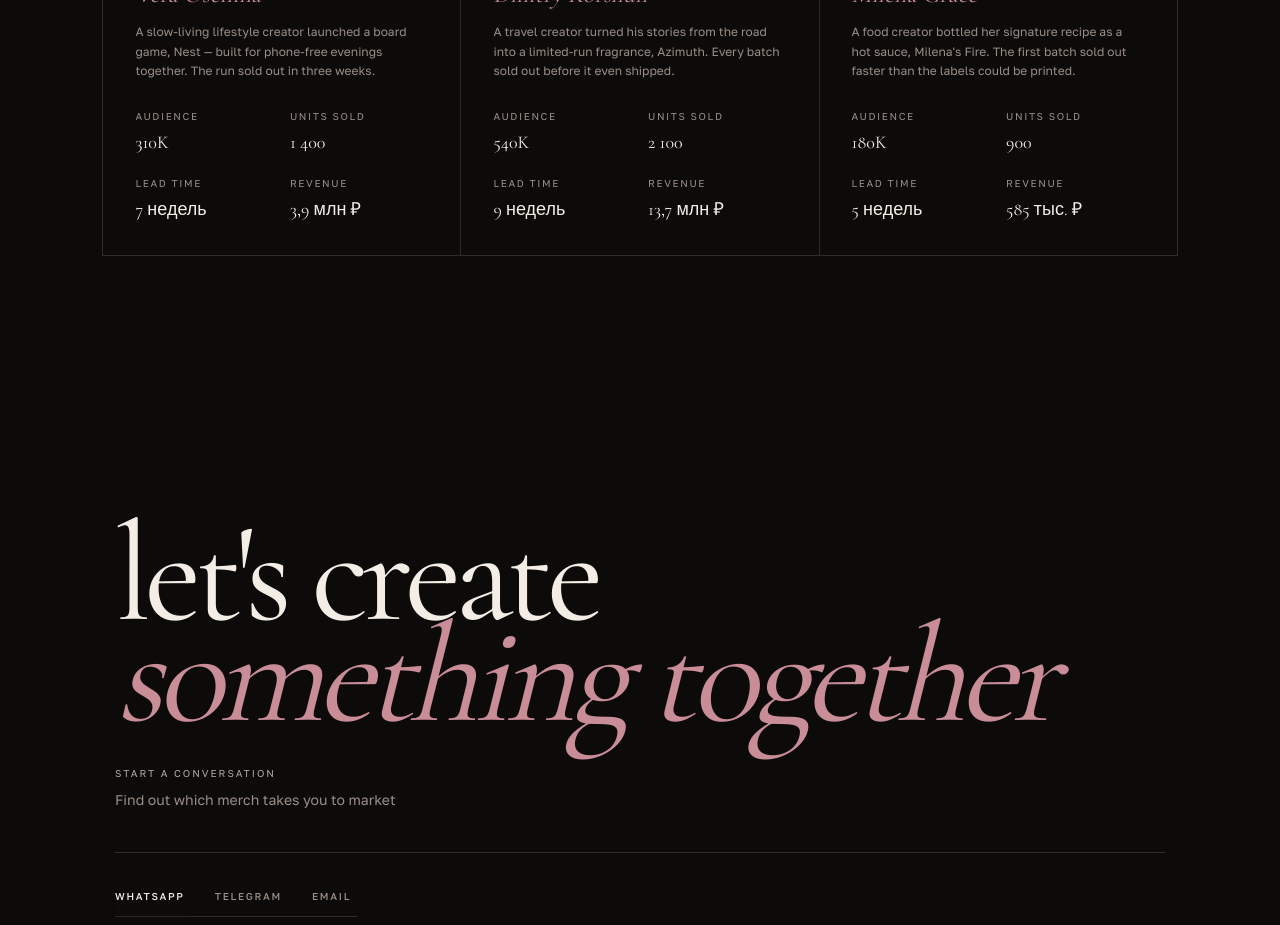
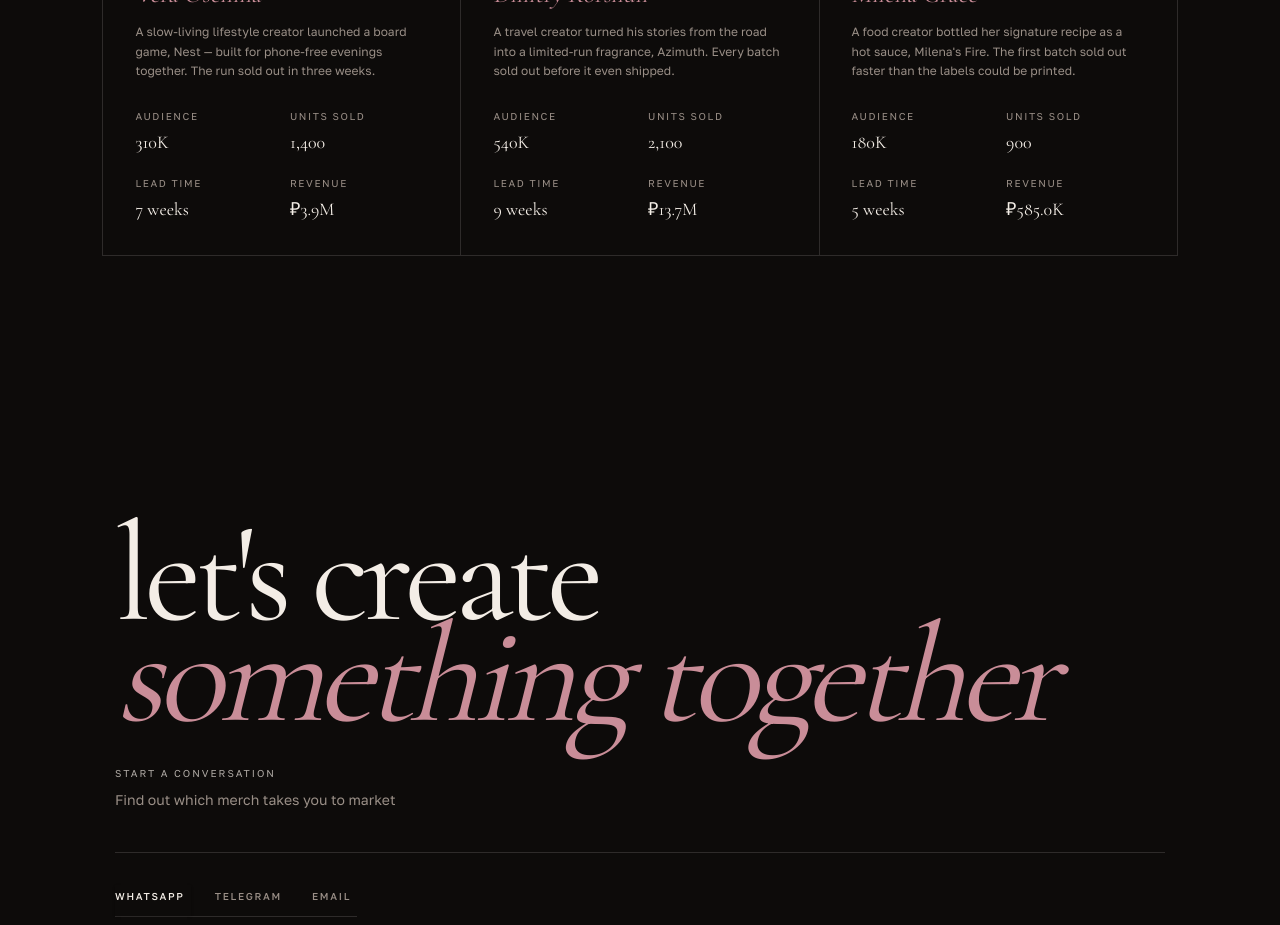
Before and after one commit to Jazzik/lore, a Next.js app: page /en in a window 1280 px wide. Shown: the part 10020-10945 px from the top of the page. Built offline with nearby package versions, Linux system fonts and the light colour scheme; no server answers.

Commit message:
fix: format Cases numbers per locale via next-intl instead of hardcoded RU strings

```diff
--- a/components/sections/Cases.tsx
+++ b/components/sections/Cases.tsx
@@ -1,11 +1,12 @@
 "use client";
 
-import { useTranslations } from "next-intl";
+import { useFormatter, useTranslations } from "next-intl";
 import { Reveal } from "@/components/motion/Reveal";
 import { CASE_STUDIES } from "@/lib/caseStudies";
 
 export function Cases() {
   const t = useTranslations("cases");
+  const format = useFormatter();
   const items = t.raw("items") as { id: string; num: string; name: string; text: string }[];
 
   return (
@@ -42,25 +43,37 @@ export function Cases() {
                     <dt className="text-[10px] uppercase tracking-[0.16em] text-muted-ink">
                       {t("labels.audience")}
                     </dt>
-                    <dd className="mt-1 font-serif text-lg">{data.audience}</dd>
+                    <dd className="mt-1 font-serif text-lg">
+                      {format.number(data.audience, { notation: "compact" })}
+                    </dd>
                   </div>
                   <div>
                     <dt className="text-[10px] uppercase tracking-[0.16em] text-muted-ink">
                       {t("labels.units")}
                     </dt>
-                    <dd className="mt-1 font-serif text-lg">{data.units}</dd>
+                    <dd className="mt-1 font-serif text-lg">{format.number(data.units)}</dd>
                   </div>
                   <div>
                     <dt className="text-[10px] uppercase tracking-[0.16em] text-muted-ink">
                       {t("labels.leadTime")}
                     </dt>
-                    <dd className="mt-1 font-serif text-lg">{data.leadTime}</dd>
+                    <dd className="mt-1 font-serif text-lg">
+                      {t("leadTimeWeeks", { n: data.leadTimeWeeks })}
+                    </dd>
                   </div>
                   <div>
                     <dt className="text-[10px] uppercase tracking-[0.16em] text-muted-ink">
                       {t("labels.revenue")}
                     </dt>
-                    <dd className="mt-1 font-serif text-lg">{data.revenue}</dd>
+                    <dd className="mt-1 font-serif text-lg">
+                      {format.number(data.revenue, {
+                        style: "currency",
+                        currency: "RUB",
+                        currencyDisplay: "narrowSymbol",
+                        notation: "compact",
+                        maximumFractionDigits: 1,
+                      })}
+                    </dd>
                   </div>
                 </dl>
               </Reveal>
--- a/lib/caseStudies.ts
+++ b/lib/caseStudies.ts
@@ -2,41 +2,46 @@
 // Цифры кейсов. Живут отдельно от messages/*.json намеренно: они одинаковы
 // в обеих локалях, и им нельзя разъезжаться при переводе. Переводимый текст
 // (имя, описание продукта) лежит в messages под тем же id.
+//
+// Значения — plain numbers, а не готовые строки: секция форматирует их под
+// локаль (Intl.NumberFormat / next-intl useFormatter, включая ICU-плюрал для
+// недель), поэтому английский посетитель не должен видеть русские "недель"
+// или тонкий пробел в разрядах.
 export type CaseStudy = {
   id: string;
-  /** Размер аудитории на момент запуска, как показываем: "480K". */
-  audience: string;
-  /** Продано единиц: "1 200". */
-  units: string;
-  /** От брифа до первой отгрузки: "6 недель". */
-  leadTime: string;
-  /** Выручка проекта: "4,1 млн ₽". */
-  revenue: string;
+  /** Размер аудитории на момент запуска. */
+  audience: number;
+  /** Продано единиц. */
+  units: number;
+  /** От брифа до первой отгрузки, в неделях. */
+  leadTimeWeeks: number;
+  /** Выручка проекта, в рублях. */
+  revenue: number;
 };
 
 export const CASE_STUDIES: readonly CaseStudy[] = [
   {
     id: "vera-osenina",
     // Настольная игра, розница ≈ 2 800 ₽ — 1 400 × 2 800 = 3,92 млн ₽.
-    audience: "310K",
-    units: "1 400",
-    leadTime: "7 недель",
-    revenue: "3,9 млн ₽",
+    audience: 310_000,
+    units: 1_400,
+    leadTimeWeeks: 7,
+    revenue: 3_920_000,
   },
   {
     id: "dmitry-korshun",
     // Лимитированный парфюм, розница ≈ 6 500 ₽ — 2 100 × 6 500 = 13,65 млн ₽.
-    audience: "540K",
-    units: "2 100",
-    leadTime: "9 недель",
-    revenue: "13,7 млн ₽",
+    audience: 540_000,
+    units: 2_100,
+    leadTimeWeeks: 9,
+    revenue: 13_650_000,
   },
   {
     id: "milena-grace",
     // Соус, розница ≈ 650 ₽ — 900 × 650 = 585 тыс. ₽.
-    audience: "180K",
-    units: "900",
-    leadTime: "5 недель",
-    revenue: "585 тыс. ₽",
+    audience: 180_000,
+    units: 900,
+    leadTimeWeeks: 5,
+    revenue: 585_000,
   },
 ] as const;
--- a/messages/en.json
+++ b/messages/en.json
@@ -183,7 +183,8 @@
       "units": "Units sold",
       "leadTime": "Lead time",
       "revenue": "Revenue"
-    }
+    },
+    "leadTimeWeeks": "{n, plural, one {# week} other {# weeks}}"
   },
   "contact": {
     "titleLines": ["let's create"],
--- a/messages/ru.json
+++ b/messages/ru.json
@@ -183,7 +183,8 @@
       "units": "Продано",
       "leadTime": "Срок запуска",
       "revenue": "Выручка"
-    }
+    },
+    "leadTimeWeeks": "{n, plural, one {# неделя} few {# недели} other {# недель}}"
   },
   "contact": {
     "titleLines": ["создадим"],
```
